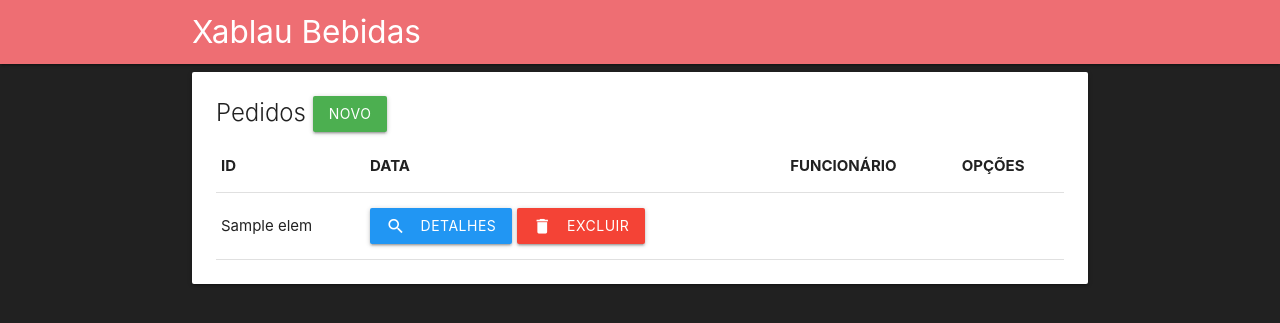
After one commit to silvercent011/DepositoDeBebidas, a Flask app: template templates/pedido.html in a window 1280 px wide. The commit adds this page. Shown: the top 323 px of the page. Run offline with Flask 2, Linux system fonts and the light colour scheme; the template is opened without the code that fills it: most values are stand-ins (such as "Sample title", 1, 10 or a date in 2020); parts of the project's set-up code (start-up, migrations or seed data) failed here and were passed over.

Commit message:
Fix some routes

```diff
--- a/main.py
+++ b/main.py
@@ -46,13 +46,13 @@ def funcionarios():
 def pedido_fornecedores():
     db = Database(DB_INFO)
     info = db.select_rows('SELECT * FROM pedido_fornecedor')
-    return render_template('fornecedores.html', funcionarios=info)
+    return render_template('pedido.html', pedidos=info)
 
 @app.route('/pedidos/clientes', methods=['GET', 'POST'])
 def pedido_cliente():
     db = Database(DB_INFO)
     info = db.select_rows('SELECT * FROM pedido_cliente')
-    return render_template('fornecedores.html', funcionarios=info)
+    return render_template('pedido.html', pedidos=info)
 
 @app.route('/', methods=['GET', 'POST'])
 def index():
--- /dev/null
+++ b/templates/pedido.html
@@ -0,0 +1,37 @@
+{% extends "base.html" %}
+{% block content %}
+<div class="card">
+    <div class="card-content">
+        <span class="card-title">Pedidos
+
+            <button class="waves-effect waves-light btn green">
+                <i class="material-icons"></i>Novo
+            </button>
+        </span>
+        <table>
+            <thead>
+                <tr>
+                    <th>ID</th>
+                    <th>DATA</th>
+                    <th>FUNCIONÁRIO</th>
+                    <th>OPÇÕES</th>
+                </tr>
+    </thead>
+
+    <tbody>
+        {% for item in pedidos %}
+        <tr>
+            {% for elem in item %}
+            <td>{{ elem }}</td>
+            {% endfor %}
+            <td>
+                <button class="waves-effect waves-light btn blue"><i class="material-icons left">search</i>Detalhes</button>
+                <button class="waves-effect waves-light btn red"><i class="material-icons left">delete</i>Excluir</button>
+            </td>
+            </tr>
+    {% endfor %}
+</tbody>
+  </table>
+</div>
+</div>
+{% endblock %}
```
Also changed, not shown: templates/fornecedores.html (+12 -0 lines), templates/funcionarios.html (+12 -0 lines), templates/produtos.html (+12 -0 lines).
